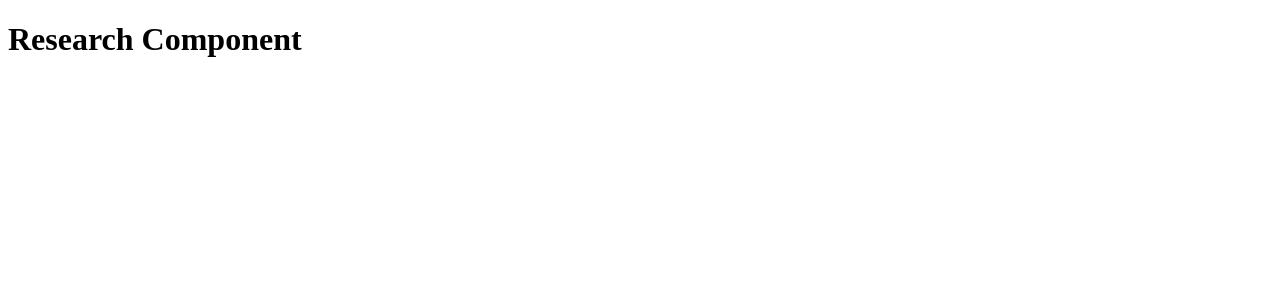
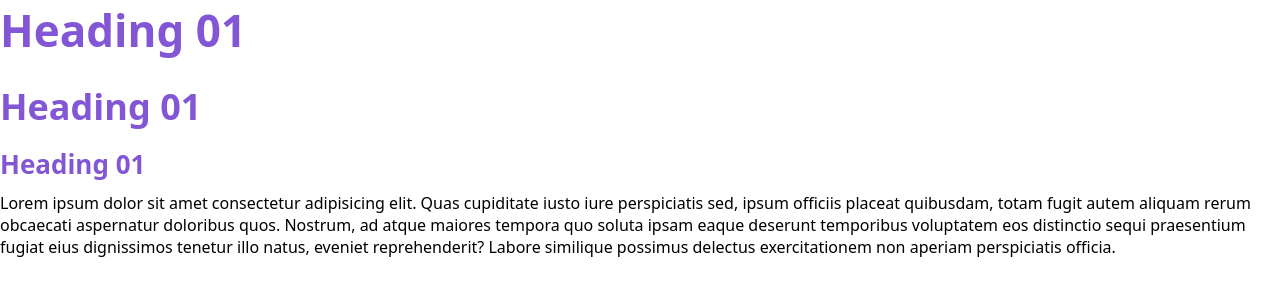
Before and after one commit to kavindyaR/final-year-research, a React (Vite) app in the folder frontend/: page / in a window 1280 px wide. Shown: the top 300 px of the page. Built offline with nearby package versions, Linux system fonts and the light colour scheme.

Commit message:
Define typography

```diff
--- a/frontend/src/App.jsx
+++ b/frontend/src/App.jsx
@@ -1,7 +1,19 @@
 function App() {
   return (
     <>
-      <h1>Research Component</h1>
+      <h1>Heading 01</h1>
+      <h2>Heading 01</h2>
+      <h3>Heading 01</h3>
+
+      <p>
+        Lorem ipsum dolor sit amet consectetur adipisicing elit. Quas cupiditate
+        iusto iure perspiciatis sed, ipsum officiis placeat quibusdam, totam
+        fugit autem aliquam rerum obcaecati aspernatur doloribus quos. Nostrum,
+        ad atque maiores tempora quo soluta ipsam eaque deserunt temporibus
+        voluptatem eos distinctio sequi praesentium fugiat eius dignissimos
+        tenetur illo natus, eveniet reprehenderit? Labore similique possimus
+        delectus exercitationem non aperiam perspiciatis officia.
+      </p>
     </>
   );
 }
--- a/frontend/src/index.css
+++ b/frontend/src/index.css
@@ -0,0 +1,66 @@
+/* Global Variables */
+:root {
+  --primary-color: #8256d4;
+  --secondary-color: #3b3159;
+
+  --font-family: system-ui, -apple-system, BlinkMacSystemFont, "Segoe UI",
+    Roboto, "Open Sans", "Helvetica Neue", sans-serif;
+}
+
+*,
+*::before,
+*::after {
+  box-sizing: border-box;
+  margin: 0;
+  padding: 0;
+}
+
+html {
+  font-size: 62.5%;
+  scroll-behavior: smooth;
+}
+
+body {
+  font-size: 1.8rem;
+  font-family: var(--font-family);
+}
+
+h1,
+h2,
+h3 {
+  color: var(--primary-color);
+}
+
+h1 {
+  font-size: 5rem;
+  margin-bottom: 2.2rem;
+}
+
+h2 {
+  font-size: 4.2rem;
+  margin-bottom: 1.5rem;
+}
+
+h3 {
+  font-size: 3rem;
+  margin-bottom: 1rem;
+}
+
+/* Large devices (laptops/desktops: 1024px and up) */
+@media screen and (min-width: 1024px) {
+  body {
+    font-size: 1.6rem;
+  }
+
+  h1 {
+    font-size: 4.4rem;
+  }
+
+  h2 {
+    font-size: 3.6rem;
+  }
+
+  h3 {
+    font-size: 2.6rem;
+  }
+}
```
